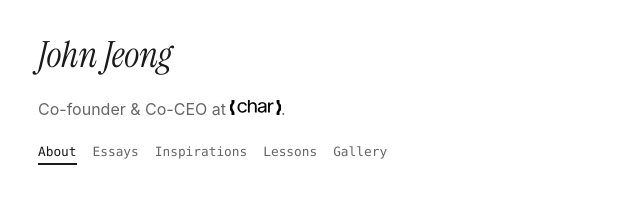
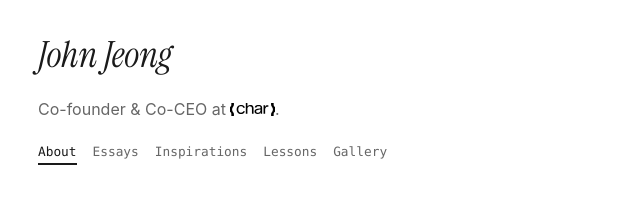
Before and after one commit to ComputelessComputer/johnjeong.com, an Astro site: page / in a window 1280 px wide. Shown: the top 209 px of the page, 298-938 px from the left. Built offline with nearby package versions, Linux system fonts and the light colour scheme; Astro itself is replaced by a stand-in of ours.

Commit message:
Align Char wordmark with subtitle text
Adjust the inline logo styles so the Char SVG sits on the subtitle baseline like surrounding plain text.

```diff
--- a/src/components/Header.astro
+++ b/src/components/Header.astro
@@ -116,13 +116,14 @@ const navItems = [
     text-decoration: none;
   }
   .hyprnote-logo-link {
-    display: inline-flex;
-    align-items: baseline;
+    display: inline-block;
+    line-height: 0;
+    vertical-align: -0.08em;
   }
   .char-logo {
+    display: block;
     width: auto;
-    height: 0.95em;
-    vertical-align: -0.08em;
+    height: 0.84em;
   }
   .hyprnote-link:hover {
     text-decoration: underline;
```
